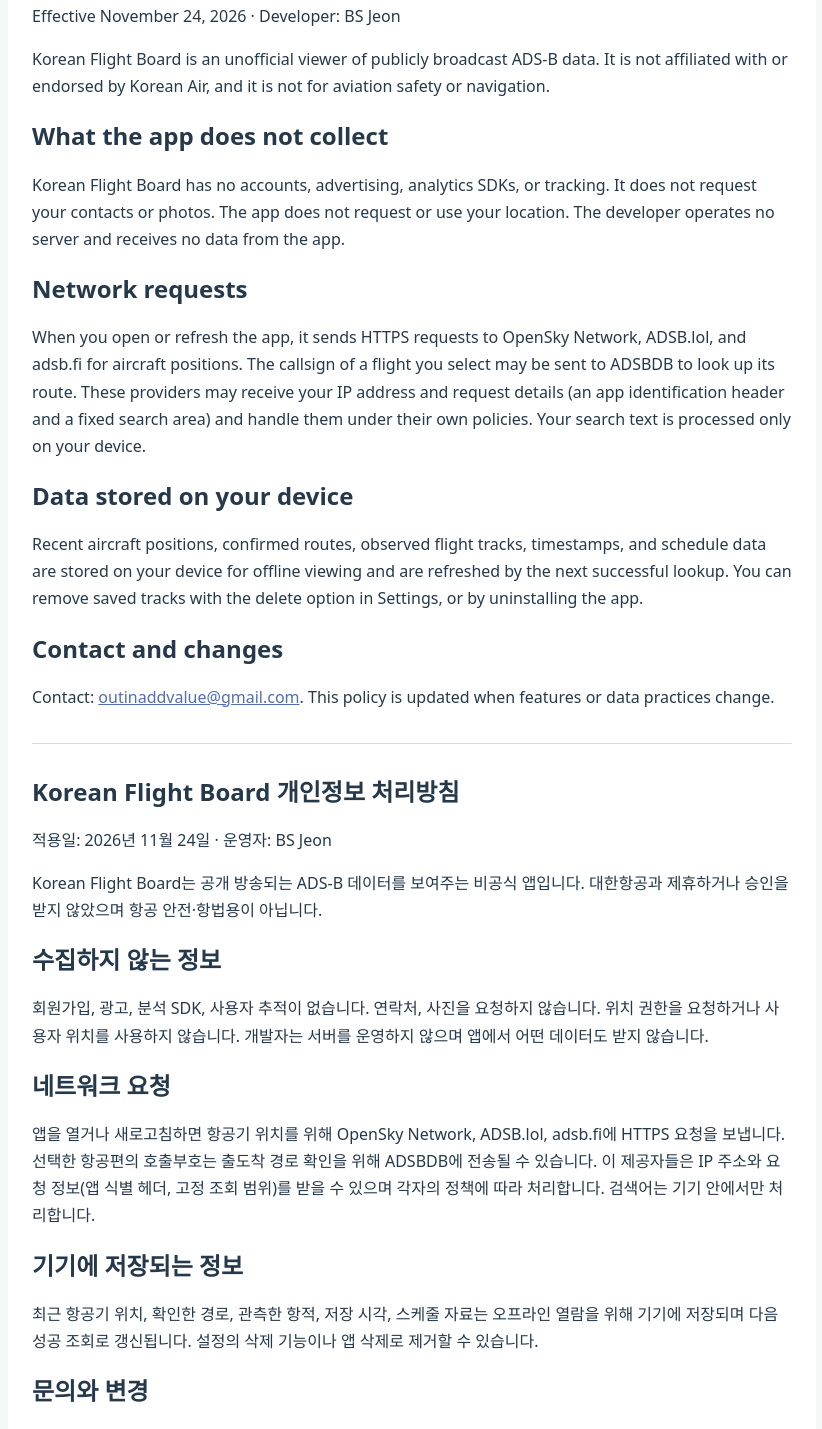
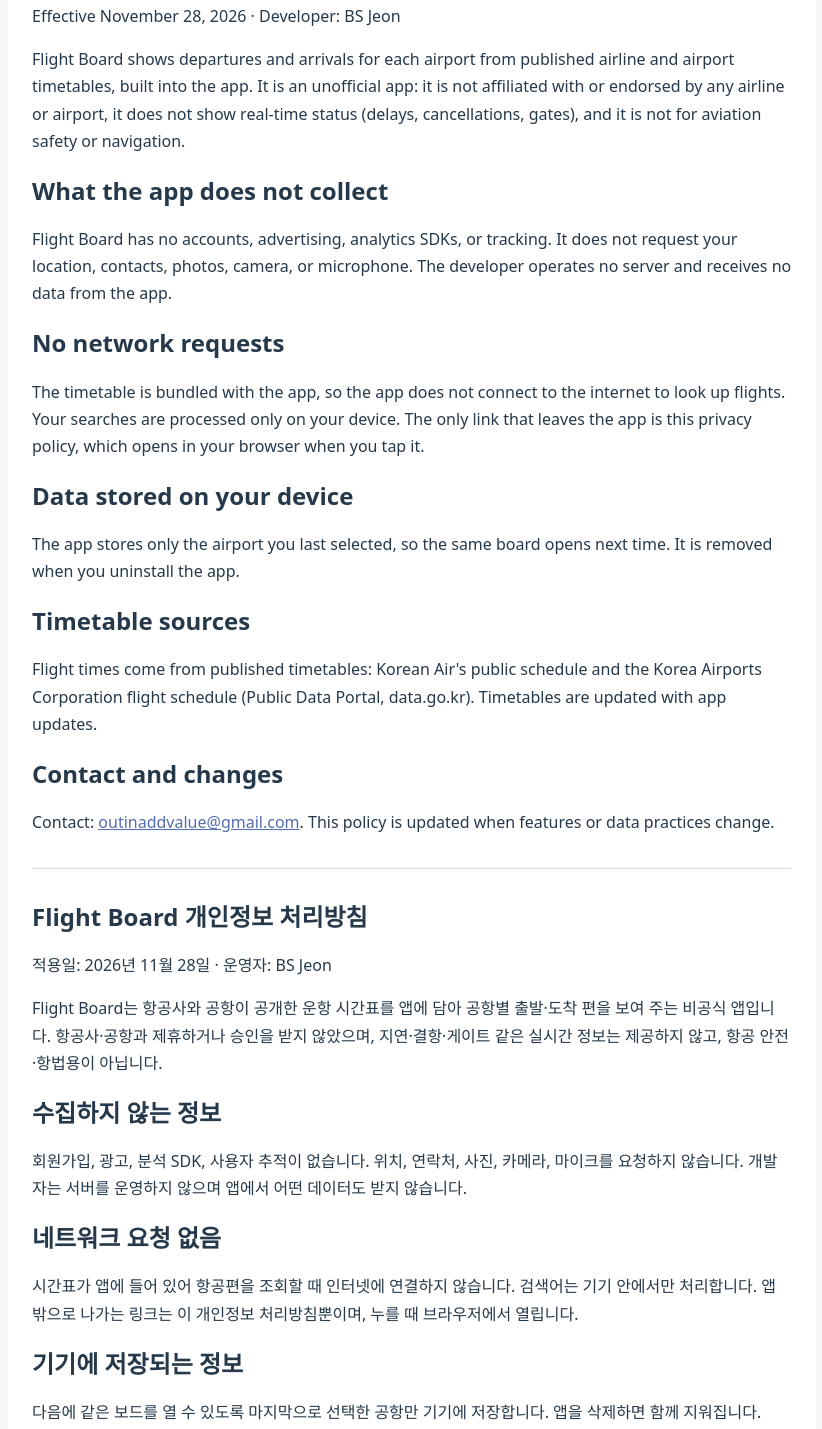
Before and after one commit to outinletter/privacy-policy, a plain HTML site: page kalradar.html in a window 1280 px wide. Shown: the part 124-1553 px from the top of the page, without its empty margins (228-1050 px from the left). Drawn offline with Linux system fonts and the light colour scheme.

Commit message:
Update Flight Board (KALRadar) privacy policy for 2.0: bundled timetable, no network requests
Co-Authored-By: Claude Sonnet 5.5 <noreply@anthropic.com>

```diff
--- a/kalradar.html
+++ b/kalradar.html
@@ -1,19 +1,21 @@
 <!doctype html>
 <html lang="en">
-<head><meta charset="utf-8"><meta name="viewport" content="width=device-width,initial-scale=1"><title>Korean Flight Board Privacy Policy</title>
+<head><meta charset="utf-8"><meta name="viewport" content="width=device-width,initial-scale=1"><title>Flight Board Privacy Policy</title>
 <style>body{font-family:system-ui,sans-serif;line-height:1.7;margin:0;background:#f5f8f7;color:#25394b}main{max-width:760px;margin:32px auto;padding:24px;background:white;border-radius:16px}h1,h2{line-height:1.3}a{color:#526db0}hr{margin:32px 0;border:0;border-top:1px solid #d5dfe3}</style></head>
 <body><main>
-<section lang="en"><h1>Korean Flight Board Privacy Policy</h1><p>Effective November 24, 2026 · Developer: BS Jeon</p>
-<p>Korean Flight Board is an unofficial viewer of publicly broadcast ADS-B data. It is not affiliated with or endorsed by Korean Air, and it is not for aviation safety or navigation.</p>
-<h2>What the app does not collect</h2><p>Korean Flight Board has no accounts, advertising, analytics SDKs, or tracking. It does not request your contacts or photos. The app does not request or use your location. The developer operates no server and receives no data from the app.</p>
-<h2>Network requests</h2><p>When you open or refresh the app, it sends HTTPS requests to OpenSky Network, ADSB.lol, and adsb.fi for aircraft positions. The callsign of a flight you select may be sent to ADSBDB to look up its route. These providers may receive your IP address and request details (an app identification header and a fixed search area) and handle them under their own policies. Your search text is processed only on your device.</p>
-<h2>Data stored on your device</h2><p>Recent aircraft positions, confirmed routes, observed flight tracks, timestamps, and schedule data are stored on your device for offline viewing and are refreshed by the next successful lookup. You can remove saved tracks with the delete option in Settings, or by uninstalling the app.</p>
+<section lang="en"><h1>Flight Board Privacy Policy</h1><p>Effective November 28, 2026 · Developer: BS Jeon</p>
+<p>Flight Board shows departures and arrivals for each airport from published airline and airport timetables, built into the app. It is an unofficial app: it is not affiliated with or endorsed by any airline or airport, it does not show real-time status (delays, cancellations, gates), and it is not for aviation safety or navigation.</p>
+<h2>What the app does not collect</h2><p>Flight Board has no accounts, advertising, analytics SDKs, or tracking. It does not request your location, contacts, photos, camera, or microphone. The developer operates no server and receives no data from the app.</p>
+<h2>No network requests</h2><p>The timetable is bundled with the app, so the app does not connect to the internet to look up flights. Your searches are processed only on your device. The only link that leaves the app is this privacy policy, which opens in your browser when you tap it.</p>
+<h2>Data stored on your device</h2><p>The app stores only the airport you last selected, so the same board opens next time. It is removed when you uninstall the app.</p>
+<h2>Timetable sources</h2><p>Flight times come from published timetables: Korean Air's public schedule and the Korea Airports Corporation flight schedule (Public Data Portal, data.go.kr). Timetables are updated with app updates.</p>
 <h2>Contact and changes</h2><p>Contact: <a href="mailto:outinaddvalue@gmail.com">outinaddvalue@gmail.com</a>. This policy is updated when features or data practices change.</p></section>
 <hr>
-<section lang="ko"><h1>Korean Flight Board 개인정보 처리방침</h1><p>적용일: 2026년 11월 24일 · 운영자: BS Jeon</p>
-<p>Korean Flight Board는 공개 방송되는 ADS-B 데이터를 보여주는 비공식 앱입니다. 대한항공과 제휴하거나 승인을 받지 않았으며 항공 안전·항법용이 아닙니다.</p>
-<h2>수집하지 않는 정보</h2><p>회원가입, 광고, 분석 SDK, 사용자 추적이 없습니다. 연락처, 사진을 요청하지 않습니다. 위치 권한을 요청하거나 사용자 위치를 사용하지 않습니다. 개발자는 서버를 운영하지 않으며 앱에서 어떤 데이터도 받지 않습니다.</p>
-<h2>네트워크 요청</h2><p>앱을 열거나 새로고침하면 항공기 위치를 위해 OpenSky Network, ADSB.lol, adsb.fi에 HTTPS 요청을 보냅니다. 선택한 항공편의 호출부호는 출도착 경로 확인을 위해 ADSBDB에 전송될 수 있습니다. 이 제공자들은 IP 주소와 요청 정보(앱 식별 헤더, 고정 조회 범위)를 받을 수 있으며 각자의 정책에 따라 처리합니다. 검색어는 기기 안에서만 처리합니다.</p>
-<h2>기기에 저장되는 정보</h2><p>최근 항공기 위치, 확인한 경로, 관측한 항적, 저장 시각, 스케줄 자료는 오프라인 열람을 위해 기기에 저장되며 다음 성공 조회로 갱신됩니다. 설정의 삭제 기능이나 앱 삭제로 제거할 수 있습니다.</p>
+<section lang="ko"><h1>Flight Board 개인정보 처리방침</h1><p>적용일: 2026년 11월 28일 · 운영자: BS Jeon</p>
+<p>Flight Board는 항공사와 공항이 공개한 운항 시간표를 앱에 담아 공항별 출발·도착 편을 보여 주는 비공식 앱입니다. 항공사·공항과 제휴하거나 승인을 받지 않았으며, 지연·결항·게이트 같은 실시간 정보는 제공하지 않고, 항공 안전·항법용이 아닙니다.</p>
+<h2>수집하지 않는 정보</h2><p>회원가입, 광고, 분석 SDK, 사용자 추적이 없습니다. 위치, 연락처, 사진, 카메라, 마이크를 요청하지 않습니다. 개발자는 서버를 운영하지 않으며 앱에서 어떤 데이터도 받지 않습니다.</p>
+<h2>네트워크 요청 없음</h2><p>시간표가 앱에 들어 있어 항공편을 조회할 때 인터넷에 연결하지 않습니다. 검색어는 기기 안에서만 처리합니다. 앱 밖으로 나가는 링크는 이 개인정보 처리방침뿐이며, 누를 때 브라우저에서 열립니다.</p>
+<h2>기기에 저장되는 정보</h2><p>다음에 같은 보드를 열 수 있도록 마지막으로 선택한 공항만 기기에 저장합니다. 앱을 삭제하면 함께 지워집니다.</p>
+<h2>시간표 출처</h2><p>운항 시각은 공개된 시간표에서 가져옵니다: 대한항공 공개 운항 시간표, 한국공항공사 항공기 운항 스케줄 정보(공공데이터포털 data.go.kr). 시간표는 앱 업데이트 때 갱신됩니다.</p>
 <h2>문의와 변경</h2><p>문의: <a href="mailto:outinaddvalue@gmail.com">outinaddvalue@gmail.com</a>. 기능이나 데이터 처리 방식이 변경되면 이 방침을 업데이트합니다.</p></section>
 </main></body></html>
```
